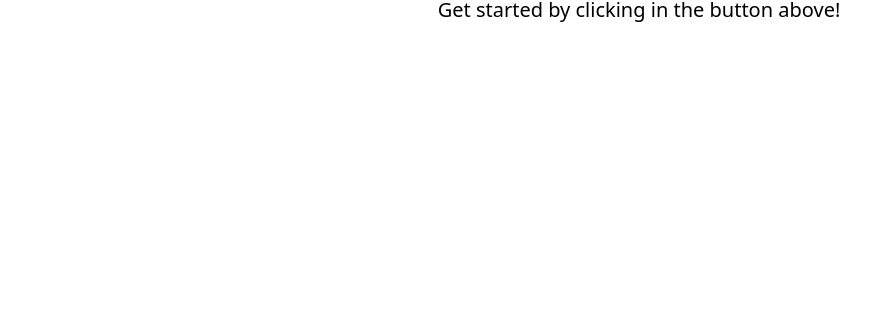
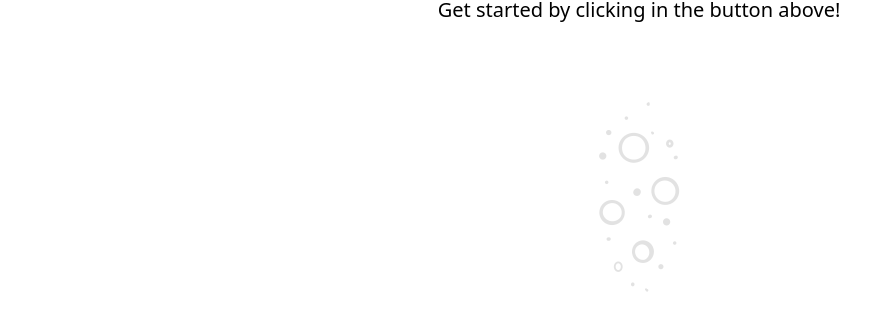
Before and after one commit to kauefraga/commission-tracker, a Vue app: page / in a window 1280 px wide. Shown: the part 236-566 px from the top of the page, without its empty margins (1-871 px from the left). Built offline with nearby package versions, Linux system fonts and the light colour scheme.

Commit message:
:recycle: chore: add bubbles image

```diff
--- a/src/views/TrackerView.vue
+++ b/src/views/TrackerView.vue
@@ -44,6 +44,12 @@ onMounted(() => {
     class="flex flex-col items-center my-12 text-xl space-y-12"
   >
     <p>Get started by clicking in the button above!</p>
+    <img
+      src="../assets/bubbles.png"
+      alt="Fancy Bubbles"
+      width="250"
+      height="400"
+    />
   </div>
 
   <NewCommissionModal
```
